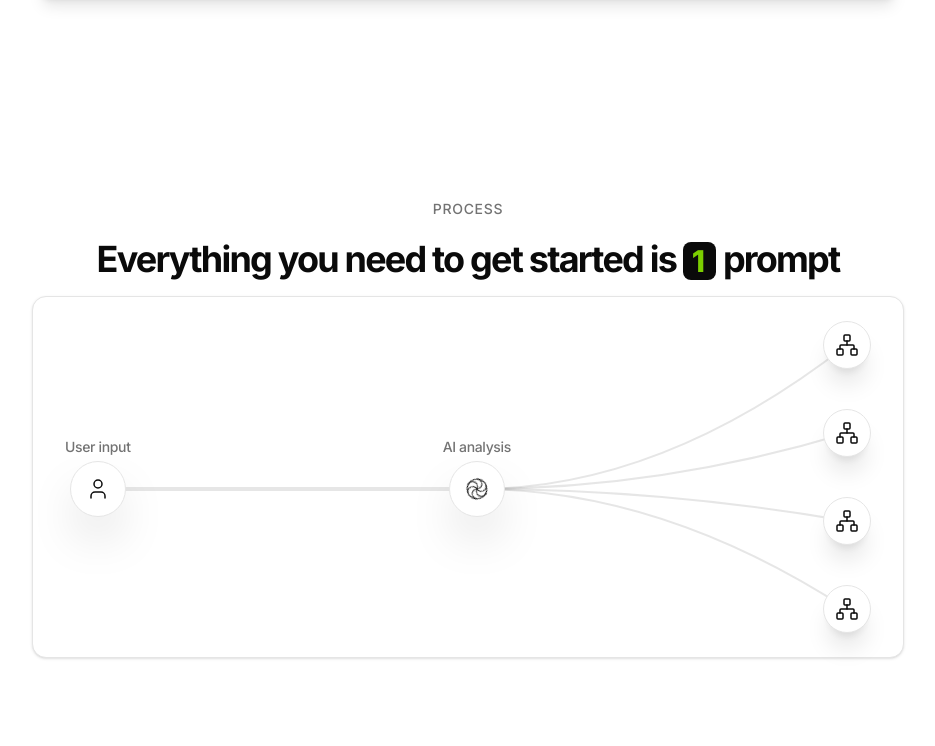
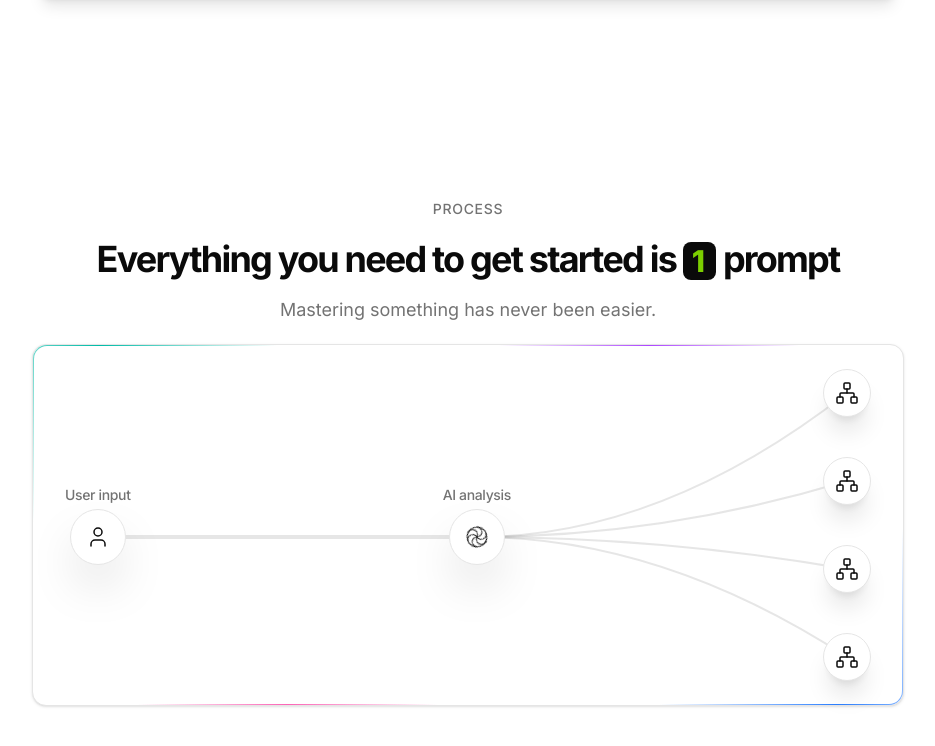
Before and after one commit to hassohamid/SkillTree, a React (Vite) app: page / in a window 1280 px wide. Shown: the part 1395-2141 px from the top of the page, without its empty margins (172-1107 px from the left). Built offline with nearby package versions, Linux system fonts and the light colour scheme.

Commit message:
style: paragraph under process

```diff
--- a/src/components/home/HowItWorks.tsx
+++ b/src/components/home/HowItWorks.tsx
@@ -3,6 +3,7 @@ import { User, LoaderPinwheel, Network } from "lucide-react";
 import { useRef } from "react";
 import { Card } from "../ui/card";
 import { Badge } from "../ui/badge";
+import { BorderBeam } from "@/components/magicui/border-beam";
 
 export default function HowItWorks() {
   const containerRef = useRef<HTMLDivElement>(null);
@@ -27,7 +28,11 @@ export default function HowItWorks() {
         </Badge>{" "}
         prompt{" "}
       </h1>
-      <Card className="w-full    ">
+      <p className="text-muted-foreground text-lg text-center">
+        {" "}
+        Mastering something has never been easier.
+      </p>
+      <Card className="w-full relative mt-5  ">
         <div
           className="relative flex  w-full items-center justify-between max-w-full px-8"
           ref={containerRef}
@@ -132,6 +137,33 @@ export default function HowItWorks() {
             gradientStopColor="white"
           />
         </div>
+        <BorderBeam
+          size={300}
+          duration={30}
+          delay={0}
+          className="from-transparent via-purple-500  to-transparent"
+        />
+
+        <BorderBeam
+          size={300}
+          duration={30}
+          delay={7.5}
+          className="from-transparent via-blue-500  to-transparent"
+        />
+
+        <BorderBeam
+          size={300}
+          duration={30}
+          delay={15}
+          className="from-transparent via-pink-400 to-transparent"
+        />
+
+        <BorderBeam
+          size={300}
+          duration={30}
+          delay={22.5}
+          className="from-transparent via-teal-500  to-transparent"
+        />
       </Card>
     </div>
   );
--- /dev/null
+++ b/src/components/magicui/border-beam.tsx
@@ -0,0 +1,94 @@
+"use client";
+
+import { cn } from "@/lib/utils";
+import { motion, type MotionStyle, type Transition } from "motion/react";
+
+interface BorderBeamProps {
+  /**
+   * The size of the border beam.
+   */
+  size?: number;
+  /**
+   * The duration of the border beam.
+   */
+  duration?: number;
+  /**
+   * The delay of the border beam.
+   */
+  delay?: number;
+  /**
+   * The color of the border beam from.
+   */
+  colorFrom?: string;
+  /**
+   * The color of the border beam to.
+   */
+  colorTo?: string;
+  /**
+   * The motion transition of the border beam.
+   */
+  transition?: Transition;
+  /**
+   * The class name of the border beam.
+   */
+  className?: string;
+  /**
+   * The style of the border beam.
+   */
+  style?: React.CSSProperties;
+  /**
+   * Whether to reverse the animation direction.
+   */
+  reverse?: boolean;
+  /**
+   * The initial offset position (0-100).
+   */
+  initialOffset?: number;
+}
+
+export const BorderBeam = ({
+  className,
+  size = 50,
+  delay = 0,
+  duration = 6,
+  colorFrom = "#ffaa40",
+  colorTo = "#9c40ff",
+  transition,
+  style,
+  reverse = false,
+  initialOffset = 0,
+}: BorderBeamProps) => {
+  return (
+    <div className="pointer-events-none absolute inset-0 rounded-[inherit] border border-transparent [mask-clip:padding-box,border-box] [mask-composite:intersect] [mask-image:linear-gradient(transparent,transparent),linear-gradient(#000,#000)]">
+      <motion.div
+        className={cn(
+          "absolute aspect-square",
+          "bg-gradient-to-l from-[var(--color-from)] via-[var(--color-to)] to-transparent",
+          className
+        )}
+        style={
+          {
+            width: size,
+            offsetPath: `rect(0 auto auto 0 round ${size}px)`,
+            "--color-from": colorFrom,
+            "--color-to": colorTo,
+            ...style,
+          } as MotionStyle
+        }
+        initial={{ offsetDistance: `${initialOffset}%` }}
+        animate={{
+          offsetDistance: reverse
+            ? [`${100 - initialOffset}%`, `${-initialOffset}%`]
+            : [`${initialOffset}%`, `${100 + initialOffset}%`],
+        }}
+        transition={{
+          repeat: Infinity,
+          ease: "linear",
+          duration,
+          delay: -delay,
+          ...transition,
+        }}
+      />
+    </div>
+  );
+};
```
